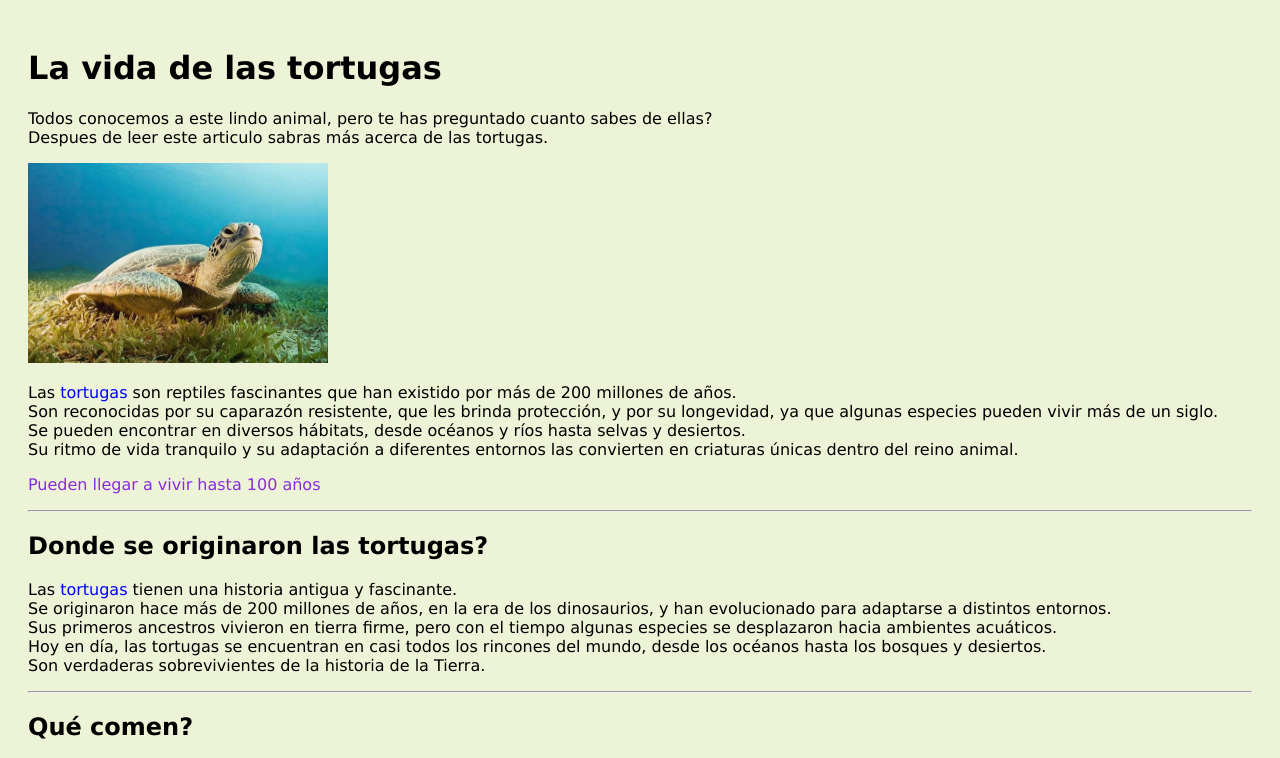
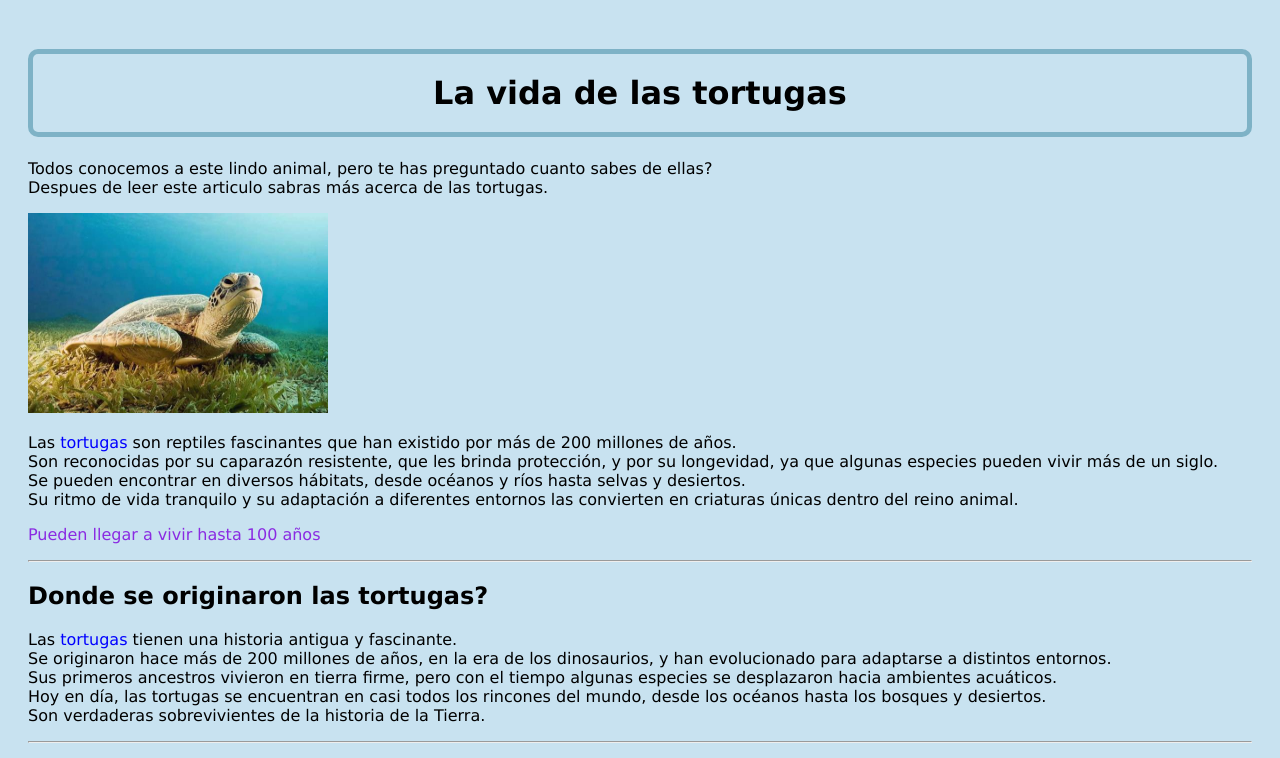
Before and after one commit to Abst-cd/Webpage-summer-project, a plain HTML site: page index.html in a window 1280 px wide. Shown: the top 758 px of the page. Drawn offline with Linux system fonts and the light colour scheme.

Commit message:
Little uptade, been trying new stuff but ended up changing just a few things for now

```diff
--- a/index.html
+++ b/index.html
@@ -4,16 +4,16 @@
     <meta charset="UTF-8">
     <meta name="viewport" content="width=device-width, initial-scale=1.0">
     <link rel="stylesheet" href="styles.css">
-    <title>Las tortugas</title>
+    <title>Turtles  </title>
 </head>
-<body style="background-color: rgba(229, 238, 196, 0.685);">
+<body>
 
 <div class="primeraParte">
-    <h1>La vida de las tortugas</h1>
+    <h1 class="primerTitulo">La vida de las tortugas</h1>
     <p>Todos conocemos a este lindo animal, pero te has preguntado cuanto sabes de ellas? <br>
     Despues de leer este articulo sabras más acerca de las tortugas.</p>
     <img src="img/tortuga.jpg" height="200" width="300"/>
-    <p>Las <span style="color: blue"> tortugas </span> son reptiles fascinantes que han existido por más de 200 millones de años. <br>
+    <p class="primertexto">Las <span style="color: blue"> tortugas </span> son reptiles fascinantes que han existido por más de 200 millones de años. <br>
         Son reconocidas por su caparazón resistente, que les brinda protección, y por su longevidad, ya que algunas especies pueden vivir más de un siglo. <br>
         Se pueden encontrar en diversos hábitats, desde océanos y ríos hasta selvas y desiertos. <br>
         Su ritmo de vida tranquilo y su adaptación a diferentes entornos las convierten en criaturas únicas dentro del reino animal.  </p>
@@ -25,7 +25,7 @@
 <div class="segundaParte">
     <h2 >Donde se originaron las tortugas?</h2>
 
-     <p>Las <span style="color: blue">tortugas</span>  tienen una historia antigua y fascinante. <br>
+     <p class="segundoTexto">Las <span style="color: blue">tortugas</span>  tienen una historia antigua y fascinante. <br>
         Se originaron hace más de 200 millones de años, en la era de los dinosaurios, y han evolucionado para adaptarse a distintos entornos. <br>
         Sus primeros ancestros vivieron en tierra firme, pero con el tiempo algunas especies se desplazaron hacia ambientes acuáticos. <br>
         Hoy en día, las tortugas se encuentran en casi todos los rincones del mundo, desde los océanos hasta los bosques y desiertos. <br>
@@ -37,7 +37,7 @@
 <div class="terceraParte">
      <h2>Qué comen?</h2>
      <img src="img/comidat.jpg" class="comidaTortuga"/>
-     <p>Las tortugas pueden ser herbívoras, omnívoras o carnívoras, dependiendo de la especie. <br>
+     <p class="tercerTexto">Las tortugas pueden ser herbívoras, omnívoras o carnívoras, dependiendo de la especie. <br>
         Algunas comen plantas, frutas y algas, mientras que otras incluyen insectos, peces o moluscos en su dieta.
         <br> Su alimentación varía según su hábitat y disponibilidad de alimentos.</p>
 </div>
@@ -55,6 +55,7 @@
 </div>
 
 <hr>
+
 <div class="curiosidadesTortugas">
 <h2>Curiosidades de las tortugas</h2>
 <ul>
@@ -63,10 +64,14 @@
     <li>La temperatura del nido determina el sexo de las crías </li>
 </ul>
 </div>
+
 <hr>
+
 <div class="finalParte">
     <h5>Autor:</h5>
     <p>Abst</p>
 </div>
+
+
 </body>
 </html>
--- a/styles.css
+++ b/styles.css
@@ -1,9 +1,16 @@
 body{
-    background-color: rgba(229, 238, 196, 0.685);
+    background-color: rgba(175, 213, 234, 0.685);
     font-family: Verdana, Geneva, Tahoma, sans-serif;
     text-align: left;
     padding: 20px;
 
+}
+
+.primerTitulo {
+    border: 5px rgba(79, 148, 172, 0.609) solid;
+    border-radius: 10px;
+    text-align: center;
+    padding: 20px;
 }
 .comidaTortuga {
     height: 200px;
@@ -13,9 +20,8 @@ body{
 .curiosidadesTortugas ul li:hover{
     color:black;
     font-weight: bold;
+}
 
-
-}
 .finalParte{
     text-align: center;
 }
```
